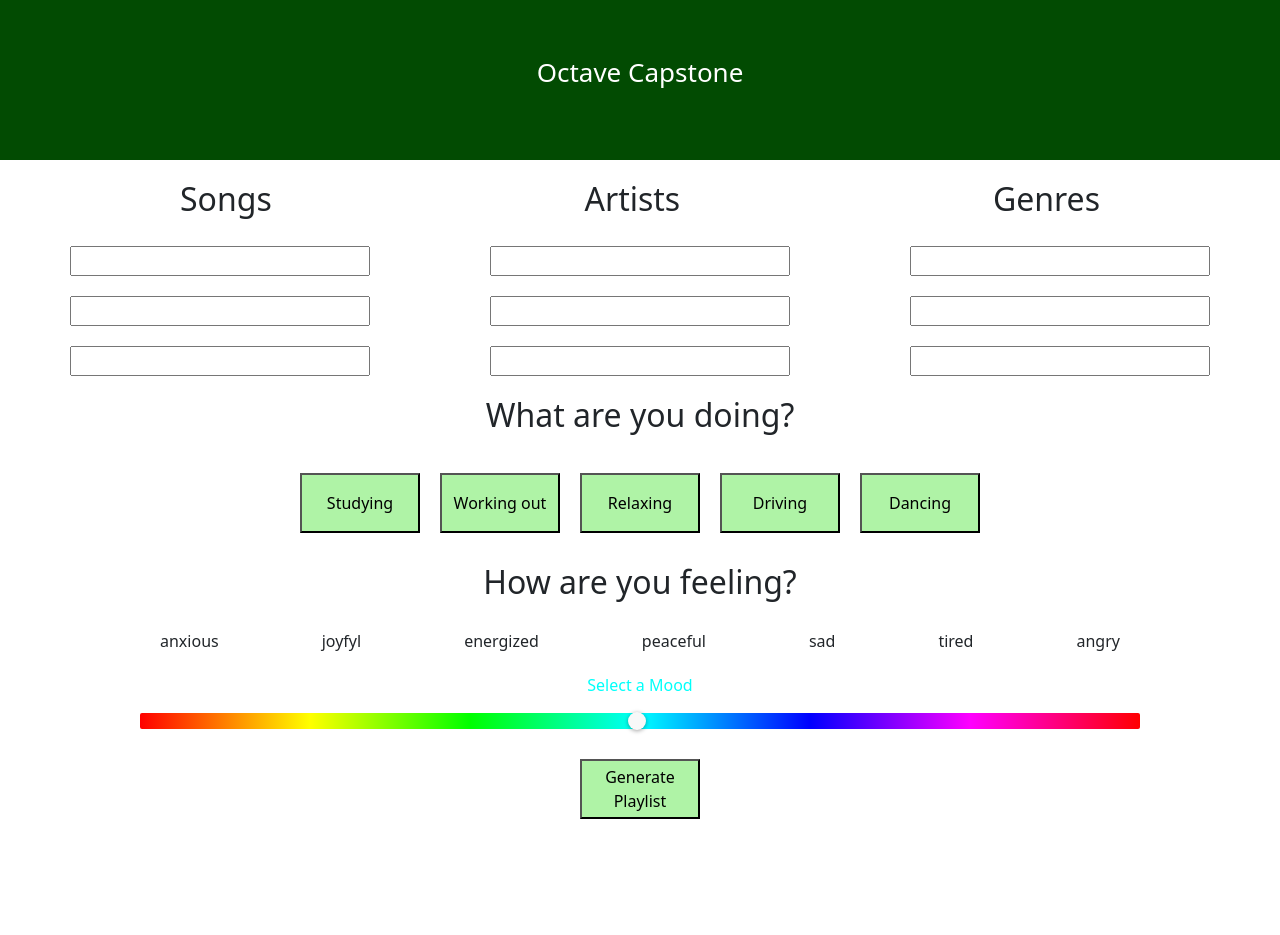
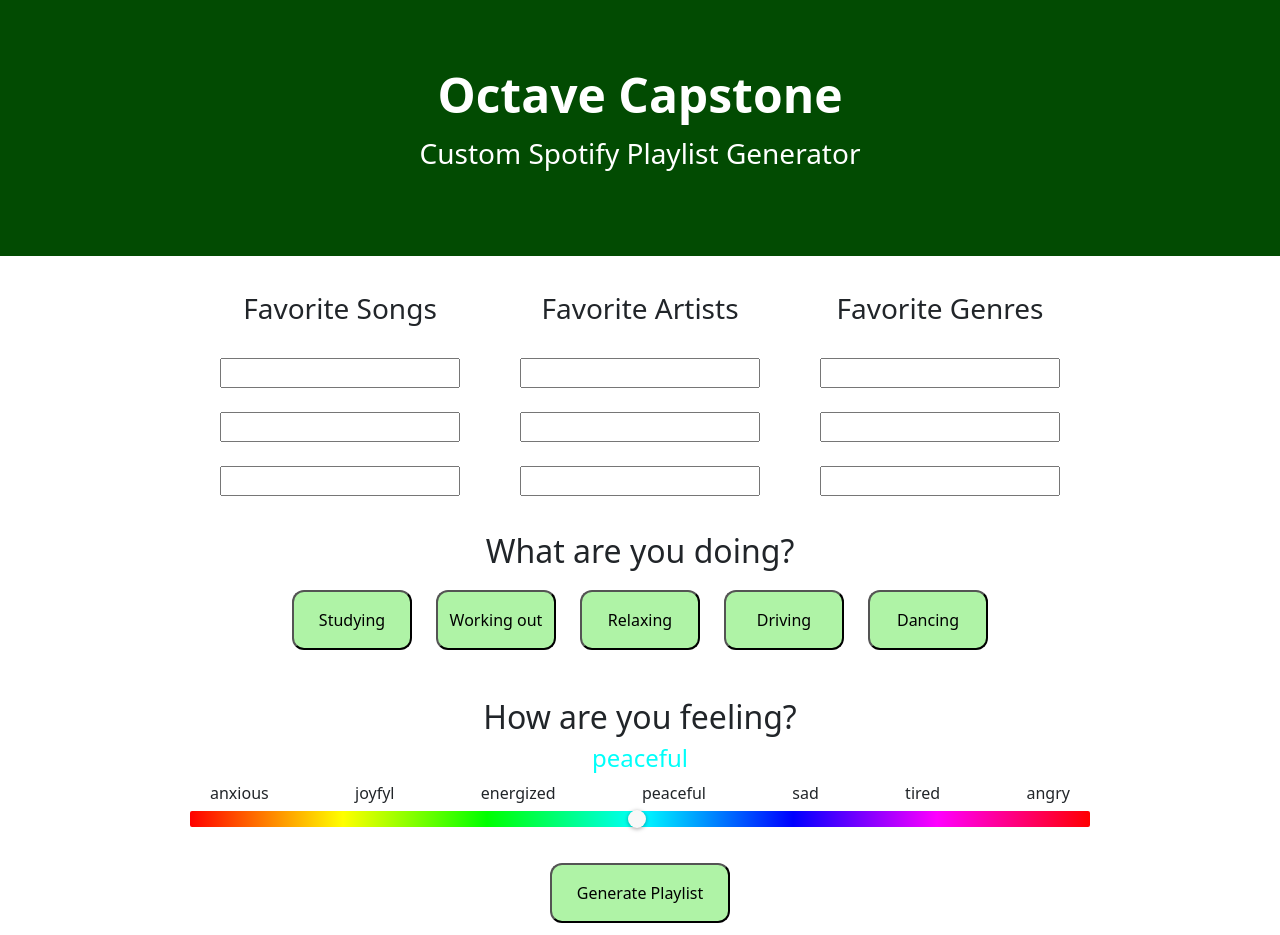
Before and after one commit to jamieboss/OctaveCapstone, a React (Create React App) app in the folder octave-app/: page / in a window 1280 px wide. Before the commit the page ends 829 px from the top, so only its background shows below. Built offline with nearby package versions, Linux system fonts and the light colour scheme.

Commit message:
Final styling/clean

```diff
--- a/octave-app/src/App.css
+++ b/octave-app/src/App.css
@@ -4,29 +4,30 @@
 
 .App-header {
   background-color: rgb(2, 75, 2);
-  min-height: 20vh;
+  min-height: 32vh;
   display: flex;
   flex-direction: column;
   align-items: center;
   justify-content: center;
-  font-size: calc(10px + 2vmin);
+  font-size: calc(12px + 2vmin);
   color: white;
+}
+
+.App-header h1 {
+  font-weight: bold;
+  font-size: calc(32px + 2vmin);
+}
+
+h2, h3{
+  padding-top: 36px;
 }
 
 .FavInput {
   display: grid;
-  grid-template-columns: repeat(3, 300px);
-  grid-column-gap: 120px;
-  grid-row-gap: 20px;
+  grid-template-columns: repeat(3, 240px);
+  grid-column-gap: 60px;
+  grid-row-gap:24px;
   justify-content: center;
-}
-
-button:hover, .Selected {
-  background-color: rgb(2, 75, 2);
-}
-
-.Selected {
-  color: white;
 }
 
 button {
@@ -34,33 +35,38 @@ button {
   display: inline-block;
   height: 60px;
   width: 120px;
-  margin: 10px!important;
+  margin: 12px!important;
+  border-radius: 12px!important;
 }
 
-.Slider {
-  display: flex;
-  justify-content: center;
-  padding: 20px;
-}
-
-.hue-picker {
-  width: 1000px!important;
+button:hover, .Selected {
+  background-color: rgb(2, 75, 2);
+  border-width: 6px;
+  color: white;
 }
 
 ul {
   display: flex;
   justify-content: space-between;
-  max-width: 1000px;
   padding-left: 20px!important;
   padding-right: 20px!important;
-  margin: auto;
-  margin-bottom: 0px!important;
+  margin-bottom: 6px!important;
 }
 li {
   display: inline-block;
   list-style-type: none;
 }
 
-h2 {
-  padding: 20px;
+.Slider {
+  display: flex;
+  justify-content: center;
+  padding-bottom: 24px;
 }
+
+.hue-picker {
+  width: 900px!important;
+}
+
+.Generate button {
+  width: 180px;
+}
--- a/octave-app/src/App.js
+++ b/octave-app/src/App.js
@@ -9,17 +9,14 @@ function App() {
   return (
     <div className="App">
       <header className="App-header">
-        <p>
-          Octave Capstone
-        </p>
+        <h1> Octave Capstone</h1>
+        <p>Custom Spotify Playlist Generator</p>
       </header>
 
-      <ul>
-        <li><h2>Songs</h2></li>
-        <li><h2>Artists</h2></li>
-        <li><h2>Genres</h2></li>
-      </ul>
       <div className = "FavInput">
+        <h3>Favorite Songs</h3>
+        <h3>Favorite Artists</h3>
+        <h3>Favorite Genres</h3>
         <input></input>
         <input></input>
         <input></input>
@@ -42,15 +39,6 @@ function App() {
 
       <div className = "MoodSelector">
         <h2>How are you feeling?</h2>
-        <ul>
-          <li>anxious</li>
-          <li>joyfyl</li>
-          <li>energized</li>
-          <li>peaceful</li>
-          <li>sad</li>
-          <li>tired</li>
-          <li>angry</li>
-        </ul>
         <div className = "Slider">
           <ColorPicker/>
         </div>
--- a/octave-app/src/components/ColorPicker.js
+++ b/octave-app/src/components/ColorPicker.js
@@ -4,7 +4,7 @@ import reactCSS from 'reactcss'
 
 class ColorPicker extends React.Component {
     state = {
-      word: 'Select a Mood',
+      word: 'peaceful',
       color: {
         r: '0',
         g: '255',
@@ -46,7 +46,16 @@ class ColorPicker extends React.Component {
 
       return (
         <div>
-          <p style={ styles.color }>{this.state.word}</p>
+          <h4 style={ styles.color }>{this.state.word}</h4>
+          <ul>
+            <li>anxious</li>
+            <li>joyfyl</li>
+            <li>energized</li>
+            <li>peaceful</li>
+            <li>sad</li>
+            <li>tired</li>
+            <li>angry</li>
+          </ul>
           <HuePicker color={ this.state.color } onChange={ this.onChange } />
         </div>
       )
```
